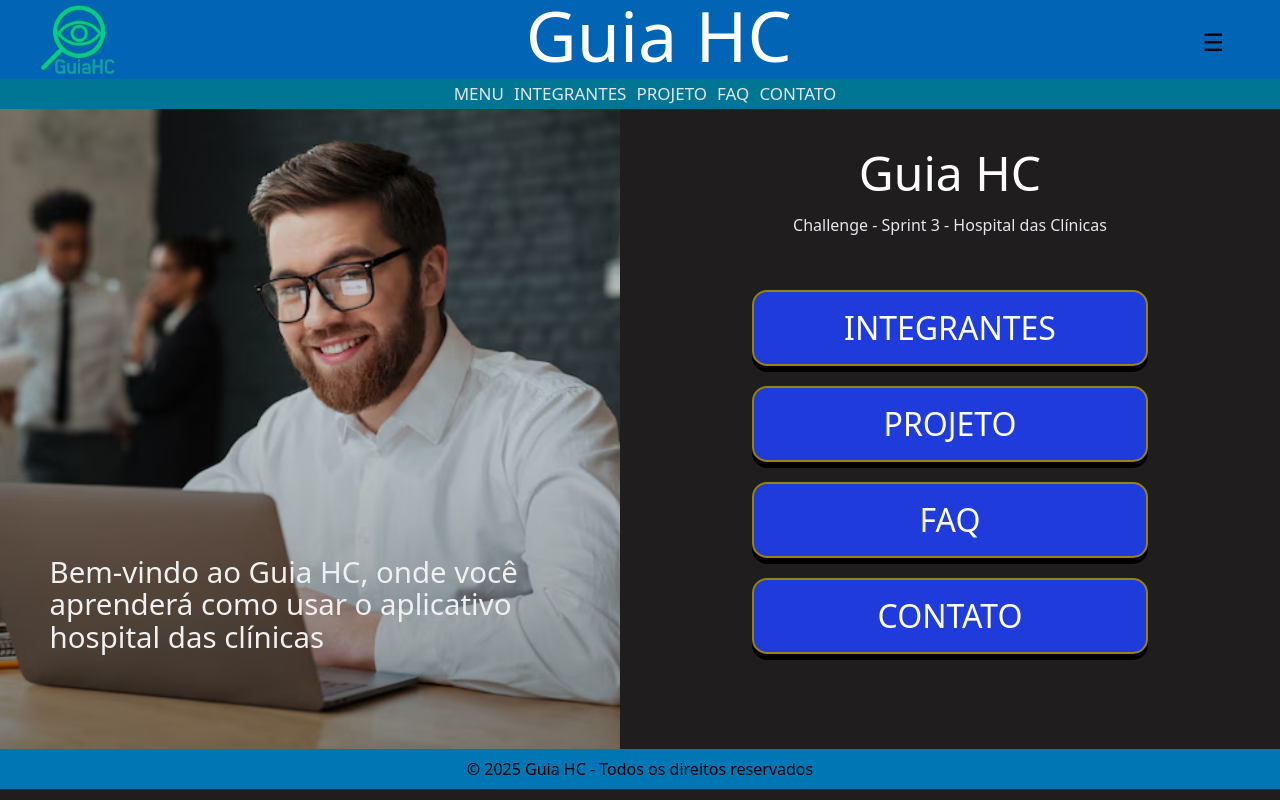
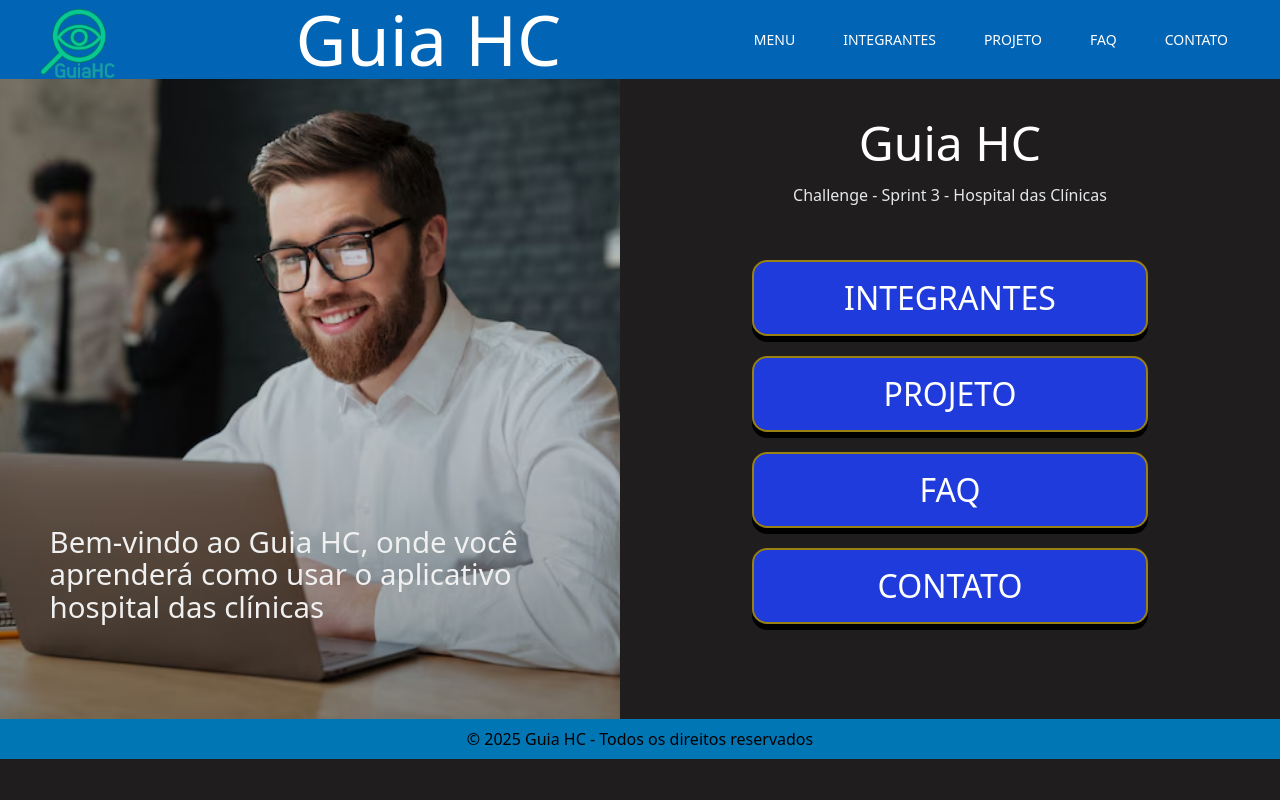
Before and after one commit to ArthurCPV/Guia-HC_React2, a React (Vite) app in the folder tailwind/: page / in a window 1280 px wide. Built offline with nearby package versions, Linux system fonts and the light colour scheme.

Commit message:
Consertando responsividade

```diff
--- a/tailwind/src/App.tsx
+++ b/tailwind/src/App.tsx
@@ -2,7 +2,6 @@
 import './index.css';
 
 import HeaderComponent from './assets/Components/header/headerComponent';
-import MenuNavComponent from './assets/Components/menuNav/menuNavComponent';
 import MainComponent from './assets/Components/main/mainComponent';
 import FooterComponent from './assets/Components/footer/footerComponent';
 
@@ -17,7 +16,6 @@
   return (
     <div>
       <HeaderComponent />
-      <MenuNavComponent />
       <MainComponent>
         <Routes>
           <Route path="/" element={<Home />} />
--- a/tailwind/src/assets/Components/header/headerComponent.tsx
+++ b/tailwind/src/assets/Components/header/headerComponent.tsx
@@ -1,19 +1,73 @@
+import React, { useState } from "react";
 import LogoComponent from "./logo/logoComponent";
+import MenuNavComponent from "../menuNav/menuNavComponent";
 import MenuToggleComponent from "./menuToggle/menuToggleComponent";
 import TituloComponent from "./titulo/tituloComponent";
 
-function HeaderComponent() {
+export default function HeaderComponent() {
+  const [isMenuOpen, setIsMenuOpen] = useState(false);
+
+  // fecha o menu ao redimensionar p/ desktop (opcional)
+  React.useEffect(() => {
+    const onResize = () => {
+      if (window.innerWidth >= 768) setIsMenuOpen(false);
+    };
+    window.addEventListener("resize", onResize);
+    return () => window.removeEventListener("resize", onResize);
+  }, []);
+
   return (
-    <header className="flex items-center bg-[#0164b5] h-[79px] w-full px-10 pb-2">
-      <LogoComponent />
-      <div className="flex-1 flex justify-center">
-        <TituloComponent />
+    <header className="w-full bg-[#0164b5]">
+      <div className="max-w-[1400px] mx-auto flex items-center px-4 md:px-10 h-[79px]">
+        <LogoComponent />
+
+        <div className="flex-1 flex justify-center">
+          <TituloComponent />
+        </div>
+
+        {/* desktop menu (visível md+) */}
+        <div className="hidden md:flex items-center">
+          <MenuNavComponent desktopMode />
+        </div>
+
+        {/* botões à direita (hamburger mobile) */}
+        <div className="md:hidden">
+          <MenuToggleComponent isOpen={isMenuOpen} onToggle={() => setIsMenuOpen((v) => !v)} />
+        </div>
       </div>
-      <div className="flex items-center gap-4 pt-3">
-        <MenuToggleComponent />
+
+      {/* overlay mobile menu — usa o mesmo MenuNavComponent, apenas em modo vertical */}
+      <div
+        className={`fixed inset-0 z-50 md:hidden transition-transform duration-300 ${
+          isMenuOpen ? "translate-x-0" : "-translate-y-full pointer-events-none"
+        }`}
+        aria-hidden={!isMenuOpen}
+      >
+        {/* fundo semi-opaco */}
+        <div
+          className={`absolute inset-0 bg-black/70 ${isMenuOpen ? "opacity-100" : "opacity-0"} transition-opacity`}
+          onClick={() => setIsMenuOpen(false)}
+        />
+        {/* painel com os links */}
+        <nav className="relative z-10 bg-[#073b43] w-full max-w-xs h-full p-6 text-white">
+          <div className="flex items-center justify-between mb-6">
+            <div className="flex items-center gap-3">
+              <img src="/img/LogoGuiaHC.png" alt="logo" className="w-12" />
+              <span className="text-xl font-light">Guia HC</span>
+            </div>
+            <button
+              aria-label="Fechar menu"
+              onClick={() => setIsMenuOpen(false)}
+              className="p-2 border rounded border-white/40"
+            >
+              ✕
+            </button>
+          </div>
+
+          {/* reutiliza o componente de links — passamos mobileMode para layout vertical */}
+          <MenuNavComponent mobileMode onClickLink={() => setIsMenuOpen(false)} />
+        </nav>
       </div>
     </header>
   );
 }
-
-export default HeaderComponent;
--- a/tailwind/src/assets/Components/header/menuToggle/menuToggleComponent.tsx
+++ b/tailwind/src/assets/Components/header/menuToggle/menuToggleComponent.tsx
@@ -1,8 +1,19 @@
-function MenuToggleComponent() {
+import React from "react";
+
+type Props = {
+  isOpen: boolean;
+  onToggle: () => void;
+};
+
+export default function MenuToggleComponent({ isOpen, onToggle }: Props) {
   return (
-    <div id="menu-toggle" className="hidden md:block cursor-pointer text-2xl mr-4">
-      ☰
-    </div>
+    <button
+      aria-label={isOpen ? "Fechar menu" : "Abrir menu"}
+      onClick={onToggle}
+      className="p-2 rounded border-2 border-white/40 text-white mr-2"
+    >
+      {/* simples ícone, você pode trocar por svg */}
+      <span className="text-2xl">{isOpen ? "✕" : "☰"}</span>
+    </button>
   );
 }
-export default MenuToggleComponent;
--- a/tailwind/src/assets/Components/integrantes/IntegranteCard.tsx
+++ b/tailwind/src/assets/Components/integrantes/IntegranteCard.tsx
@@ -30,7 +30,7 @@
       {/* imagem quadrada com cantos grandes */}
       <div className="guiahc-avatar w-[290px] h-[290px] overflow-hidden rounded-[24px] border-[5px] border-black bg-gray-800 flex items-center justify-center">
         {avatar ? (
-          // eslint-disable-next-line @next/next/no-img-element
+          // eslint-disable-next-line@next/next/no-img-element
           <img src={avatar} alt={name} className="w-full h-full object-cover" />
         ) : (
           <span className="text-6xl text-white/90">{name?.charAt(0)?.toUpperCase() ?? "?"}</span>
--- a/tailwind/src/assets/Components/integrantes/IntegrantesLists.tsx
+++ b/tailwind/src/assets/Components/integrantes/IntegrantesLists.tsx
@@ -27,7 +27,7 @@
     name: "Vitor Dalmagro",
     turma: "1TDSA",
     rm: "566052",
-    linkedin: "https://www.linkedin.com/in/vitor-dalmagro-b75722366/",
+    linkedin: "https://www.linkedin.com/in/vitor-fria-dalmagro-474524379",
     github: "https://github.com/VitorDalmagro",
     avatar: "/img/Vitor.jpg",
   },
--- a/tailwind/src/assets/Components/menuNav/menuNavComponent.tsx
+++ b/tailwind/src/assets/Components/menuNav/menuNavComponent.tsx
@@ -1,37 +1,36 @@
+import React from "react";
 import { Link } from "react-router-dom";
 
-function MenuNavComponent() {
+type Props = {
+  desktopMode?: boolean; // quando true renderiza horizont. (md+)
+  mobileMode?: boolean;  // quando true renderiza vertical para overlay
+  onClickLink?: () => void; // opcional: fechar menu ao clicar no link (mobile)
+};
+
+export default function MenuNavComponent({ desktopMode, mobileMode, onClickLink }: Props) {
+  const baseLinkClass = "text-white no-underline px-3 py-2 hover:underline";
+
+  if (desktopMode) {
+    // horizontais para header desktop
+    return (
+      <ul className="flex gap-6 items-center text-sm">
+        <li><Link to="/" className={baseLinkClass}>MENU</Link></li>
+        <li><Link to="/integrantes" className={baseLinkClass}>INTEGRANTES</Link></li>
+        <li><Link to="/projeto" className={baseLinkClass}>PROJETO</Link></li>
+        <li><Link to="/faq" className={baseLinkClass}>FAQ</Link></li>
+        <li><Link to="/contato" className={baseLinkClass}>CONTATO</Link></li>
+      </ul>
+    );
+  }
+
+  // vertical para mobile overlay (ou fallback)
   return (
-    <nav className="flex bg-[#007694] justify-center h-[30px] w-full max-w-full z-10">
-      <ul className="flex list-none self-center max-w-full">
-        <li tabIndex={1} className="text-[17px]">
-          <Link to="/" className="no-underline text-[#e4e4e4] ml-[10px] transition-colors duration-500 hover:text-[#0CE899]">
-            MENU
-          </Link>
-        </li>
-        <li tabIndex={2} className="text-[17px]">
-          <Link to="/integrantes" className="no-underline text-[#e4e4e4] ml-[10px] transition-colors duration-500 hover:text-[#0CE899]">
-            INTEGRANTES
-          </Link>
-        </li>
-        <li tabIndex={3} className="text-[17px]">
-          <Link to="/projeto" className="no-underline text-[#e4e4e4] ml-[10px] transition-colors duration-500 hover:text-[#0CE899]">
-            PROJETO
-          </Link>
-        </li>
-        <li tabIndex={4} className="text-[17px]">
-          <Link to="/faq" className="no-underline text-[#e4e4e4] ml-[10px] transition-colors duration-500 hover:text-[#0CE899]">
-            FAQ
-          </Link>
-        </li>
-        <li tabIndex={5} className="text-[17px]">
-          <Link to="/contato" className="no-underline text-[#e4e4e4] ml-[10px] transition-colors duration-500 hover:text-[#0CE899]">
-            CONTATO
-          </Link>
-        </li>
-      </ul>
-    </nav>
+    <ul className={`flex flex-col ${mobileMode ? "gap-6" : "gap-4"} mt-4`}>
+      <li><Link to="/" onClick={onClickLink} className="text-white text-lg">MENU</Link></li>
+      <li><Link to="/integrantes" onClick={onClickLink} className="text-white text-lg">INTEGRANTES</Link></li>
+      <li><Link to="/projeto" onClick={onClickLink} className="text-white text-lg">PROJETO</Link></li>
+      <li><Link to="/faq" onClick={onClickLink} className="text-white text-lg">FAQ</Link></li>
+      <li><Link to="/contato" onClick={onClickLink} className="text-white text-lg">CONTATO</Link></li>
+    </ul>
   );
 }
-
-export default MenuNavComponent;
```
